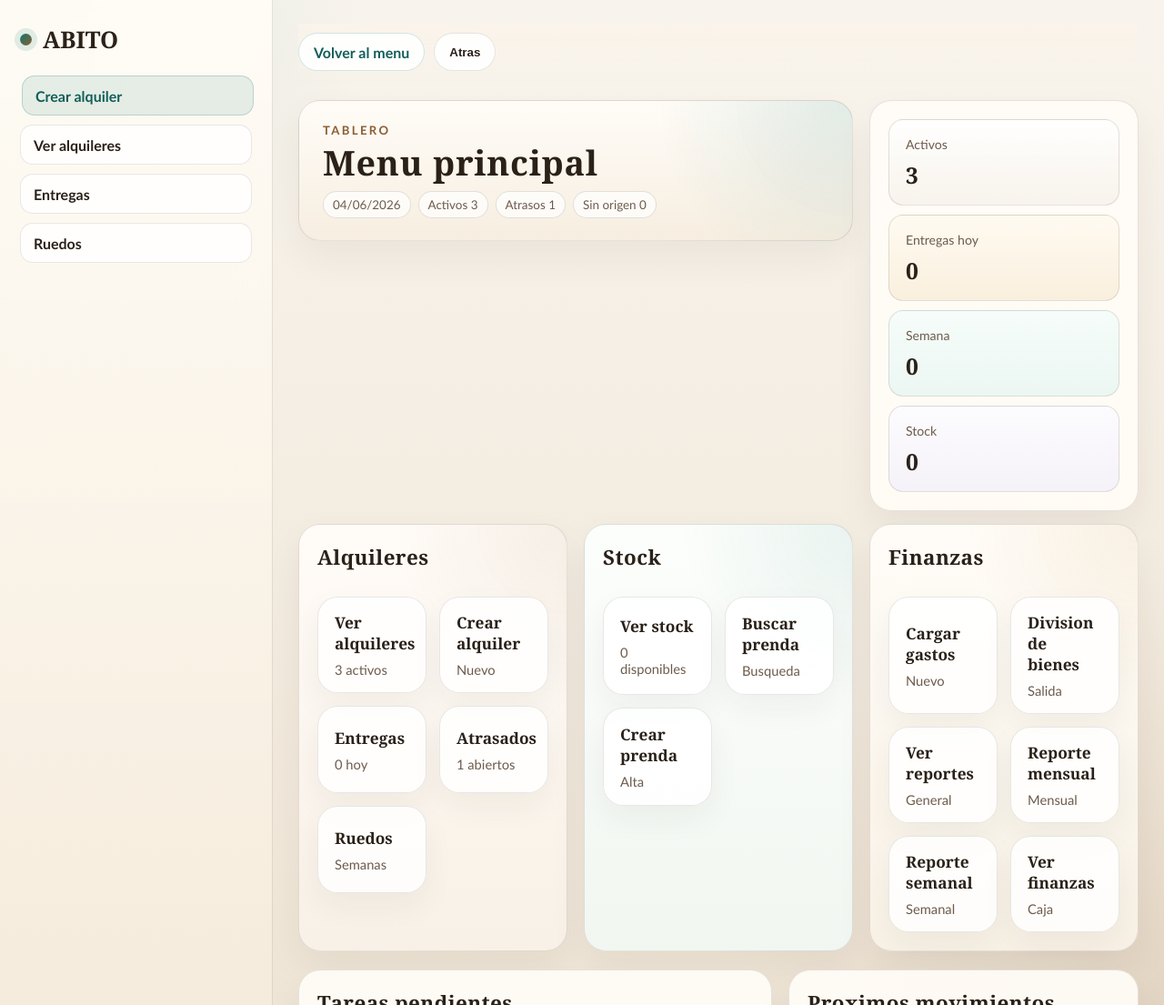
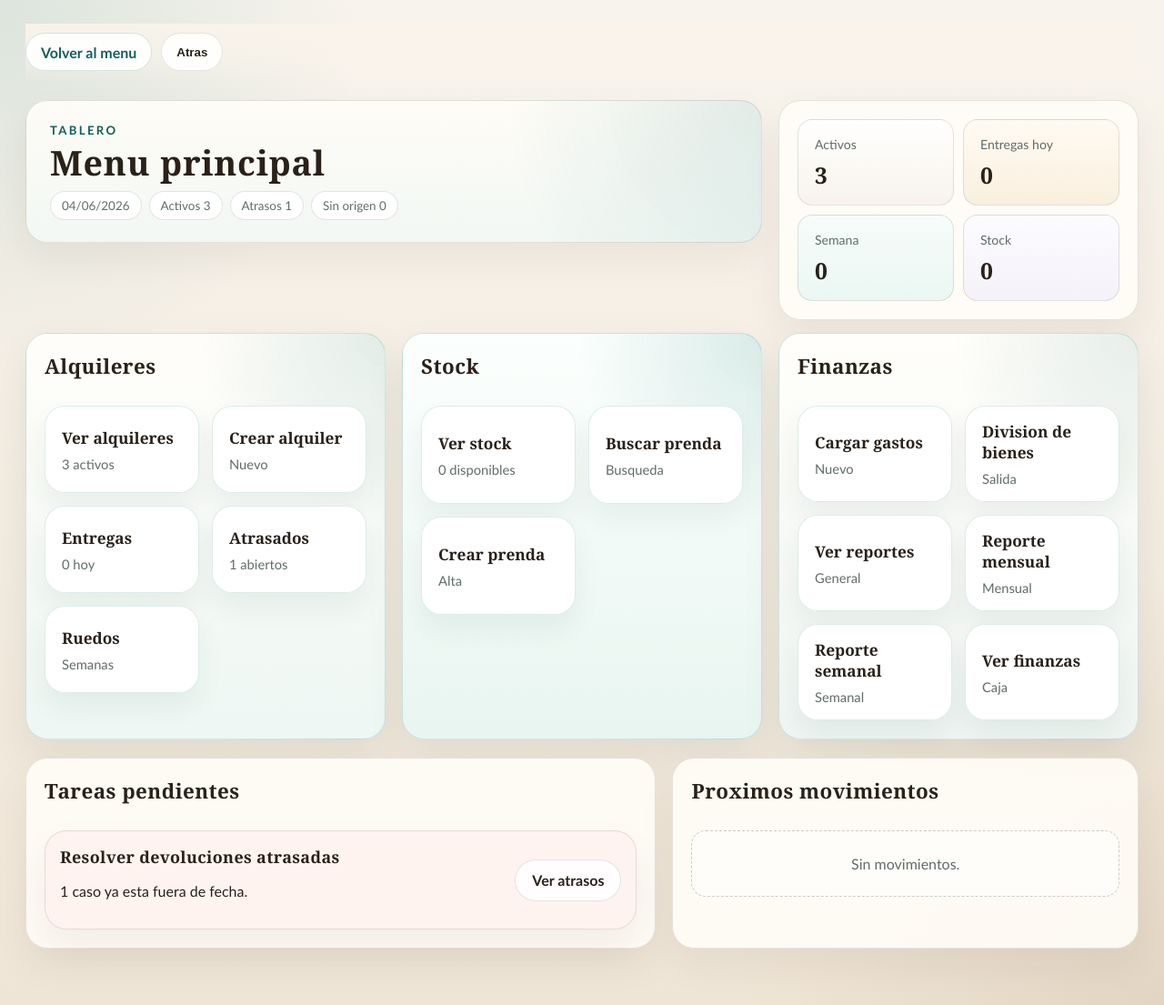
Before and after one commit to abitogonnet/abit_project, a Django app: page / in a window 1280 px wide. Shown: the whole page at 91% size. Run offline with Django 5.2, Linux system fonts and the light colour scheme; data comes from the database, SQL or seed files in the repository; data that the repository does not hold is empty.

Commit message:
Polish menu surfaces and remove sidebar navigation

```diff
--- a/alquileres/views.py
+++ b/alquileres/views.py
@@ -639,10 +639,7 @@ def _adjuntar_detalle_alquiler(alquileres):
             alquiler.accion_entrega_clase = "neutral"
             alquiler.accion_entrega_deshabilitada = False
 
-        if alquiler.estado_alquiler == Alquiler.EST_CANCELADO:
-            alquiler.accion_saldo_clase = "danger"
-            alquiler.accion_saldo_deshabilitada = True
-        elif alquiler.estado_saldo_actual == Alquiler.SAL_PAG or alquiler.saldo <= 0:
+        if alquiler.estado_saldo_actual == Alquiler.SAL_PAG or alquiler.saldo <= 0:
             alquiler.accion_saldo_clase = "ok"
             alquiler.accion_saldo_deshabilitada = not alquiler.puede_toggle_saldo
         else:
--- a/static/css/abito.css
+++ b/static/css/abito.css
@@ -5,14 +5,14 @@
   --card: rgba(255, 249, 240, 0.93);
   --card-strong: #fffdf8;
   --ink: #2a2119;
-  --muted: #6d5b4c;
-  --line: rgba(109, 91, 76, 0.18);
-  --line-strong: rgba(109, 91, 76, 0.34);
+  --muted: #5f6d69;
+  --line: rgba(95, 109, 105, 0.18);
+  --line-strong: rgba(95, 109, 105, 0.34);
   --accent: #0f766e;
   --accent-strong: #115e59;
   --accent-soft: rgba(15, 118, 110, 0.12);
-  --secondary: #8b5e34;
-  --secondary-soft: rgba(139, 94, 52, 0.1);
+  --secondary: #2d5e5a;
+  --secondary-soft: rgba(45, 94, 90, 0.1);
   --danger: #b42318;
   --danger-soft: rgba(180, 35, 24, 0.09);
   --warn: #b77a18;
@@ -38,7 +38,7 @@ body {
   font-family: "Trebuchet MS", "Segoe UI", sans-serif;
   background:
     radial-gradient(circle at top left, rgba(15, 118, 110, 0.14), transparent 28%),
-    radial-gradient(circle at top right, rgba(139, 94, 52, 0.12), transparent 24%),
+    radial-gradient(circle at top right, rgba(17, 94, 89, 0.09), transparent 24%),
     linear-gradient(180deg, #f9f3ea 0%, #f1e4d2 100%);
 }
 
@@ -193,7 +193,7 @@ main {
 
 .ab-kicker {
   margin: 0 0 8px;
-  color: var(--secondary);
+  color: var(--accent-strong);
   font-size: 0.82rem;
   font-weight: 800;
   letter-spacing: 0.18em;
@@ -1150,9 +1150,9 @@ textarea.ab-inp:focus {
 }
 
 .ab-chip {
-  padding: 6px 10px;
+  padding: 7px 12px;
   border-radius: 999px;
-  background: rgba(255, 255, 255, 0.72);
+  background: rgba(255, 255, 255, 0.92);
   border: 1px solid var(--line);
   font-size: 0.84rem;
   color: var(--muted);
@@ -1324,12 +1324,14 @@ body.ab-page {
 
 .ab-app {
   display: grid;
-  grid-template-columns: 300px minmax(0, 1fr);
+  grid-template-columns: minmax(0, 1fr);
   height: 100vh;
   overflow: hidden;
 }
 
 .ab-main {
+  width: min(100%, 1500px);
+  margin: 0 auto;
   min-width: 0;
   padding: 26px 28px 42px;
   overflow: auto;
@@ -1529,7 +1531,7 @@ body.ab-page {
   padding: 24px 26px;
   background:
     radial-gradient(circle at top right, rgba(15, 118, 110, 0.12), transparent 34%),
-    linear-gradient(180deg, rgba(255, 252, 247, 0.96), rgba(246, 237, 224, 0.96));
+    linear-gradient(180deg, rgba(255, 252, 247, 0.96), rgba(241, 247, 244, 0.96));
 }
 
 .ab-pagehero-panel {
@@ -1719,24 +1721,26 @@ body.ab-page {
 
 .ab-home-primary-card {
   min-height: 100%;
+  border-color: rgba(15, 118, 110, 0.16);
+  box-shadow: 0 20px 44px rgba(30, 47, 42, 0.08);
 }
 
 .ab-home-primary-card-rentals {
   background:
-    radial-gradient(circle at top right, rgba(139, 94, 52, 0.08), transparent 34%),
-    linear-gradient(180deg, rgba(255, 252, 247, 0.95), rgba(248, 241, 232, 0.95));
+    radial-gradient(circle at top right, rgba(15, 118, 110, 0.12), transparent 34%),
+    linear-gradient(180deg, rgba(255, 253, 249, 0.98), rgba(237, 247, 243, 0.98));
 }
 
 .ab-home-primary-card-stock {
   background:
-    radial-gradient(circle at top right, rgba(15, 118, 110, 0.08), transparent 34%),
-    linear-gradient(180deg, rgba(252, 255, 252, 0.95), rgba(241, 247, 243, 0.95));
+    radial-gradient(circle at top right, rgba(15, 118, 110, 0.14), transparent 34%),
+    linear-gradient(180deg, rgba(251, 255, 253, 0.98), rgba(232, 245, 240, 0.98));
 }
 
 .ab-home-primary-card-finance {
   background:
-    radial-gradient(circle at top right, rgba(183, 122, 24, 0.09), transparent 34%),
-    linear-gradient(180deg, rgba(255, 253, 248, 0.95), rgba(249, 242, 231, 0.95));
+    radial-gradient(circle at top right, rgba(17, 94, 89, 0.1), transparent 34%),
+    linear-gradient(180deg, rgba(255, 254, 250, 0.98), rgba(238, 245, 242, 0.98));
 }
 
 .ab-create-main,
@@ -1890,21 +1894,21 @@ body.ab-page {
   align-content: center;
   min-height: 96px;
   padding: 16px 18px;
-  border: 1px solid rgba(109, 91, 76, 0.14);
+  border: 1px solid rgba(15, 118, 110, 0.14);
   border-radius: 22px;
-  background: rgba(255, 255, 255, 0.84);
+  background: rgba(255, 255, 255, 0.97);
   color: var(--ink);
   text-decoration: none;
   text-align: left;
-  box-shadow: 0 14px 34px rgba(47, 35, 21, 0.05);
+  box-shadow: 0 16px 30px rgba(25, 49, 42, 0.06);
   transition: transform 160ms ease, border-color 160ms ease, box-shadow 160ms ease;
 }
 
 .ab-home-menu-btn:hover,
 .ab-home-menu-btn:focus-visible {
   transform: translateY(-2px);
-  border-color: rgba(15, 118, 110, 0.24);
-  box-shadow: 0 20px 40px rgba(47, 35, 21, 0.08);
+  border-color: rgba(15, 118, 110, 0.28);
+  box-shadow: 0 20px 40px rgba(25, 49, 42, 0.1);
 }
 
 .ab-home-menu-btn strong {
--- a/templates/base.html
+++ b/templates/base.html
@@ -22,35 +22,6 @@
 </head>
 <body class="ab-page">
   <div class="ab-app" data-app-shell>
-    <div class="ab-mobilebar">
-      <button class="ab-mobilebar-toggle" type="button" aria-expanded="false" aria-controls="ab-sidebar-nav" data-sidebar-toggle>
-        Menu
-      </button>
-      <a class="ab-mobilebar-brand" href="{{ home_url }}">
-        <span class="ab-dot"></span>
-        <span>ABITO</span>
-      </a>
-      <a class="ab-mobilebar-cta" href="{{ home_url }}">Menu</a>
-    </div>
-
-    <div class="ab-sidebar-backdrop" hidden data-sidebar-backdrop></div>
-
-    <aside class="ab-sidebar" id="ab-sidebar-nav">
-      <div class="ab-sidebar-head">
-        <a class="ab-brand" href="{{ home_url }}">
-          <span class="ab-dot"></span>
-          <span>ABITO</span>
-        </a>
-      </div>
-
-      <div class="ab-sidebar-quick">
-        <a class="ab-sidebar-quick-link primary {% if request.path == alquiler_crear_url %}is-active{% endif %}" href="{{ alquiler_crear_url }}">Crear alquiler</a>
-        <a class="ab-sidebar-quick-link {% if request.path == alquiler_ver_url %}is-active{% endif %}" href="{{ alquiler_ver_url }}">Ver alquileres</a>
-        <a class="ab-sidebar-quick-link {% if request.path == entregas_url %}is-active{% endif %}" href="{{ entregas_url }}">Entregas</a>
-        <a class="ab-sidebar-quick-link {% if request.path == ruedos_url %}is-active{% endif %}" href="{{ ruedos_url }}">Ruedos</a>
-      </div>
-    </aside>
-
     <main class="ab-main">
       {% if messages %}
         <div class="ab-flash-stack">
@@ -72,36 +43,6 @@
   </div>
 
   <script>
-    (function () {
-      const app = document.querySelector("[data-app-shell]");
-      const toggle = document.querySelector("[data-sidebar-toggle]");
-      const sidebar = document.getElementById("ab-sidebar-nav");
-      const backdrop = document.querySelector("[data-sidebar-backdrop]");
-      if (!app || !toggle || !sidebar || !backdrop) return;
-
-      function setOpen(open) {
-        app.classList.toggle("is-sidebar-open", open);
-        toggle.setAttribute("aria-expanded", open ? "true" : "false");
-        backdrop.hidden = !open;
-      }
-
-      toggle.addEventListener("click", function () {
-        setOpen(!app.classList.contains("is-sidebar-open"));
-      });
-
-      backdrop.addEventListener("click", function () {
-        setOpen(false);
-      });
-
-      sidebar.querySelectorAll("a").forEach(function (link) {
-        link.addEventListener("click", function () {
-          if (window.innerWidth <= 1040) {
-            setOpen(false);
-          }
-        });
-      });
-    })();
-
     (function () {
       const availableNode = document.getElementById("ab-available-prendas");
       const availablePayload = availableNode ? JSON.parse(availableNode.textContent) : {};
```
